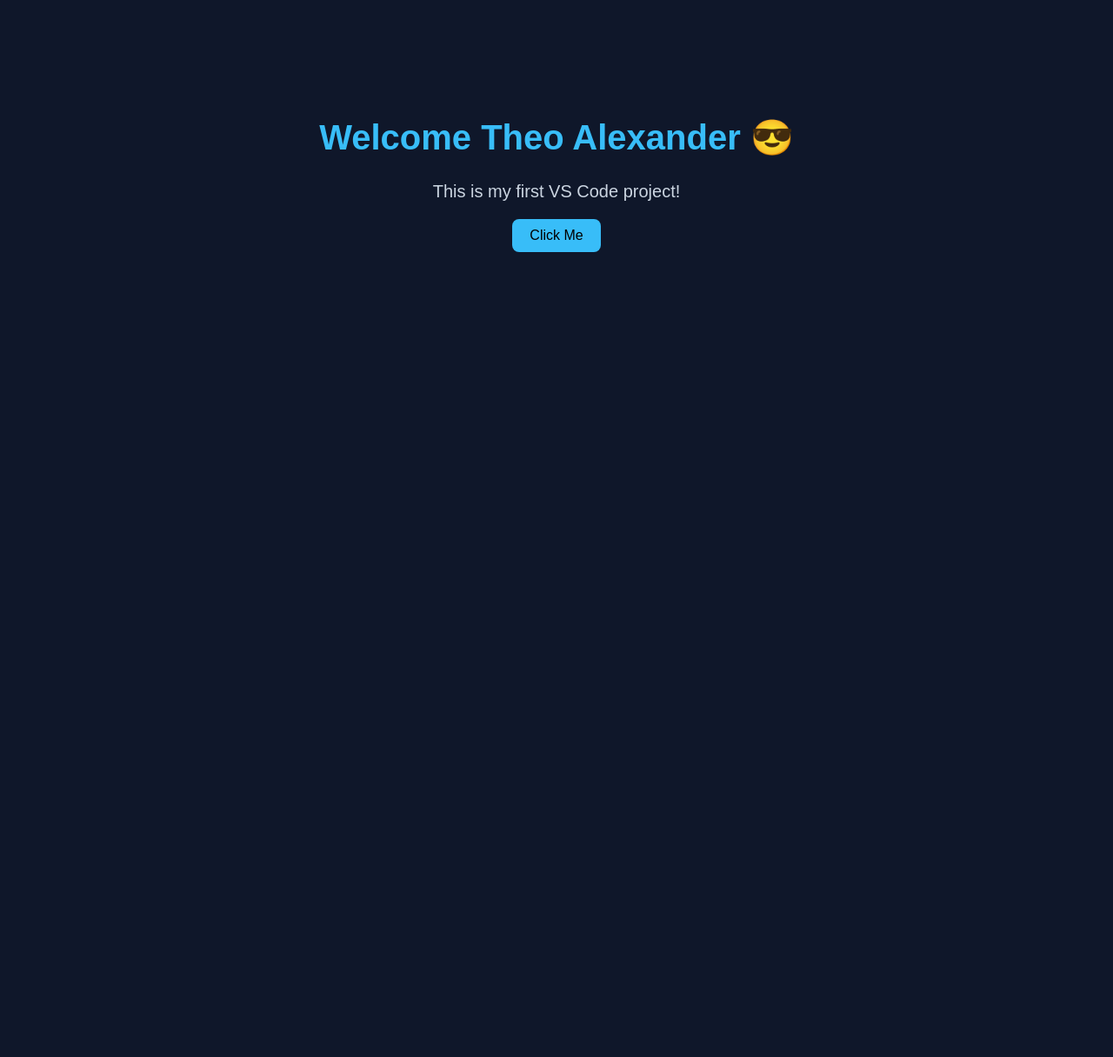
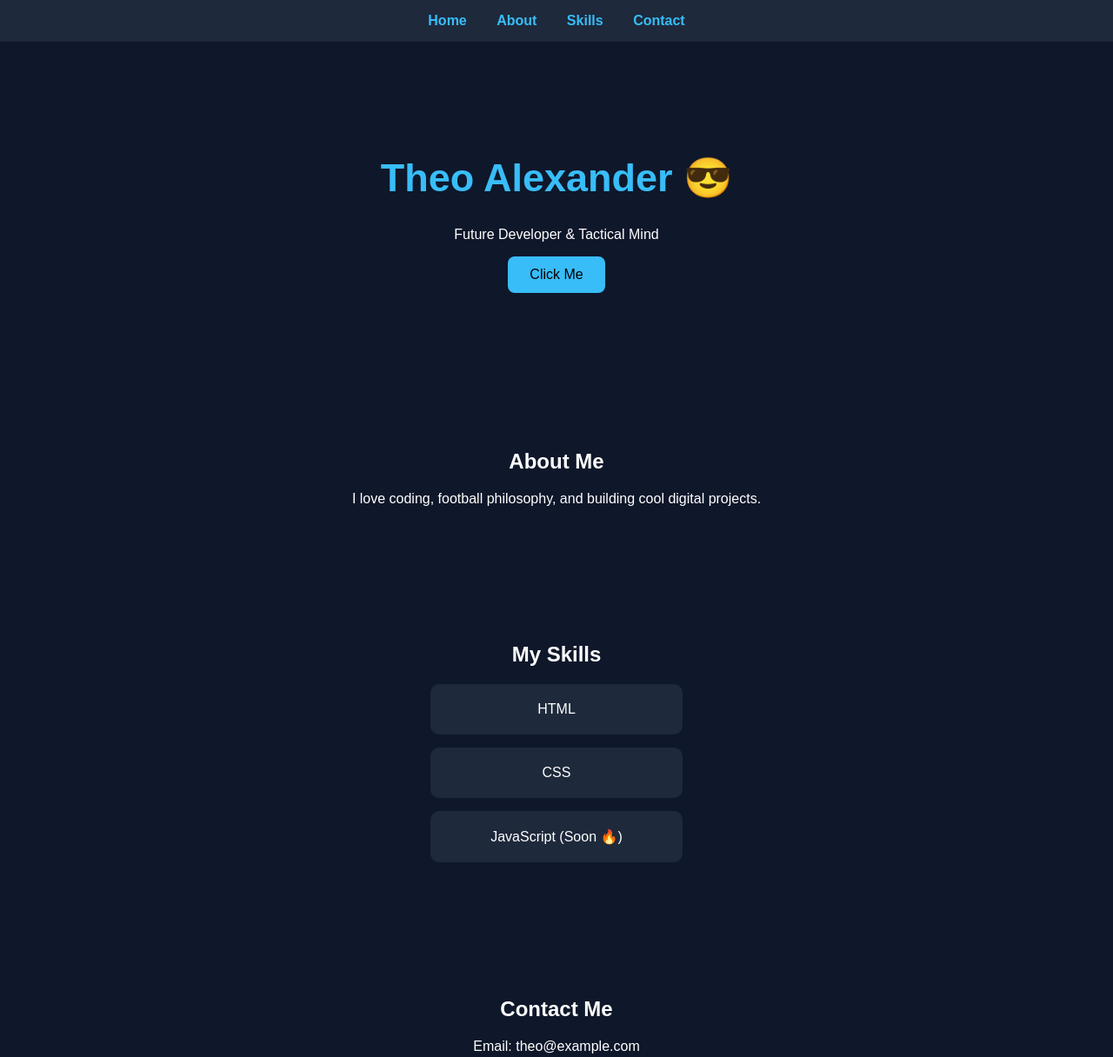
Before and after one commit to Theoo6781/theo-website, a plain HTML site: page index.html in a window 1280 px wide. Shown: the top 1216 px of the page at 87% size. Before the commit the page ends 800 px from the top, so only its background shows below. Drawn offline with Linux system fonts and the light colour scheme.

Commit message:
Add files via upload

```diff
--- a/index.html
+++ b/index.html
@@ -3,46 +3,125 @@
 
 <head>
     <meta charset="UTF-8">
-    <title>Theo Alexander Website</title>
+    <meta name="viewport" content="width=device-width, initial-scale=1.0">
+    <title>Theo Alexander | Portfolio</title>
+
     <style>
         body {
-            background-color: #0f172a;
+            margin: 0;
             font-family: Arial, sans-serif;
+            background: #0f172a;
             color: white;
-            text-align: center;
-            padding-top: 100px;
+            scroll-behavior: smooth;
         }
 
-        h1 {
-            font-size: 40px;
+        /* NAVBAR */
+        nav {
+            background: #1e293b;
+            padding: 15px;
+            text-align: center;
+        }
+
+        nav a {
+            color: #38bdf8;
+            margin: 0 15px;
+            text-decoration: none;
+            font-weight: bold;
+        }
+
+        nav a:hover {
+            color: white;
+        }
+
+        /* HERO */
+        .hero {
+            text-align: center;
+            padding: 100px 20px;
+        }
+
+        .hero h1 {
+            font-size: 45px;
             color: #38bdf8;
         }
 
-        p {
-            font-size: 20px;
-            color: #cbd5e1;
-        }
-
         button {
-            padding: 10px 20px;
-            font-size: 16px;
-            background-color: #38bdf8;
+            padding: 12px 25px;
+            background: #38bdf8;
             border: none;
             border-radius: 8px;
             cursor: pointer;
+            font-size: 16px;
+            transition: 0.3s;
         }
 
         button:hover {
-            background-color: #0ea5e9;
+            background: #0ea5e9;
+            transform: scale(1.05);
+        }
+
+        /* SECTION */
+        section {
+            padding: 60px 20px;
+            text-align: center;
+        }
+
+        .card {
+            background: #1e293b;
+            margin: 15px auto;
+            padding: 20px;
+            border-radius: 10px;
+            width: 250px;
+            transition: 0.3s;
+        }
+
+        .card:hover {
+            transform: translateY(-10px);
+        }
+
+        /* FOOTER */
+        footer {
+            background: #1e293b;
+            padding: 20px;
+            text-align: center;
         }
     </style>
 </head>
 
 <body>
 
-    <h1>Welcome Theo Alexander 😎</h1>
-    <p>This is my first VS Code project!</p>
-    <button onclick="alert('No Striker No Problem 😎🔥')">Click Me</button>
+    <nav>
+        <a href="#home">Home</a>
+        <a href="#about">About</a>
+        <a href="#skills">Skills</a>
+        <a href="#contact">Contact</a>
+    </nav>
+
+    <div class="hero" id="home">
+        <h1>Theo Alexander 😎</h1>
+        <p>Future Developer & Tactical Mind</p>
+        <button onclick="alert('No Striker No Problem 🔥')">Click Me</button>
+    </div>
+
+    <section id="about">
+        <h2>About Me</h2>
+        <p>I love coding, football philosophy, and building cool digital projects.</p>
+    </section>
+
+    <section id="skills">
+        <h2>My Skills</h2>
+        <div class="card">HTML</div>
+        <div class="card">CSS</div>
+        <div class="card">JavaScript (Soon 🔥)</div>
+    </section>
+
+    <section id="contact">
+        <h2>Contact Me</h2>
+        <p>Email: theo@example.com</p>
+    </section>
+
+    <footer>
+        © 2026 Theo Alexander. All Rights Reserved.
+    </footer>
 
 </body>
 
```
